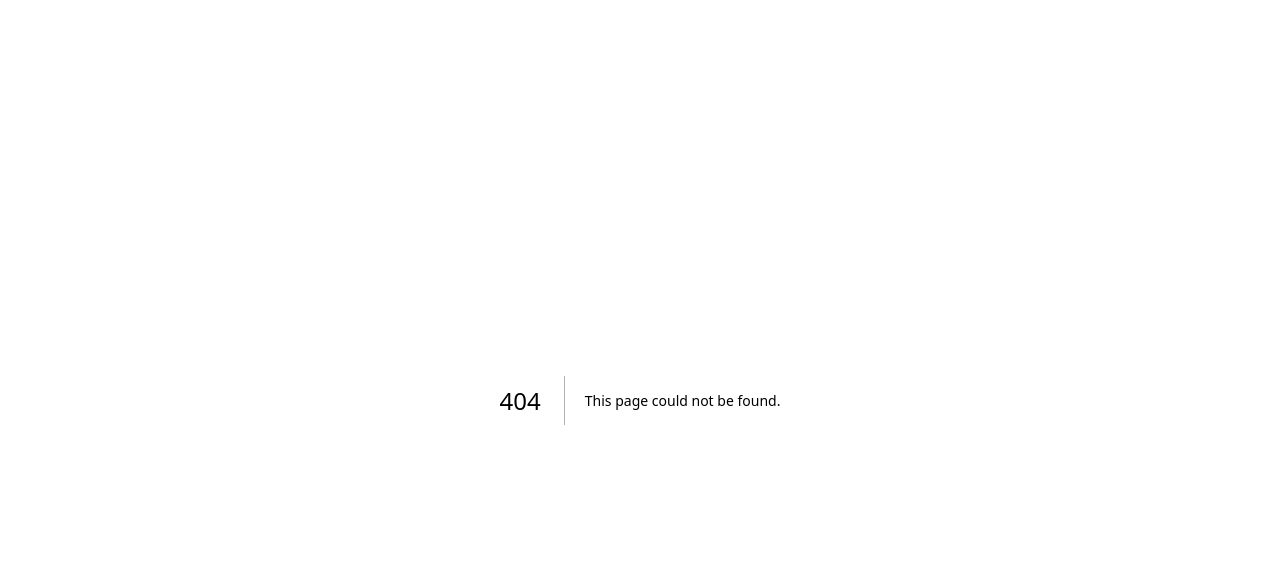
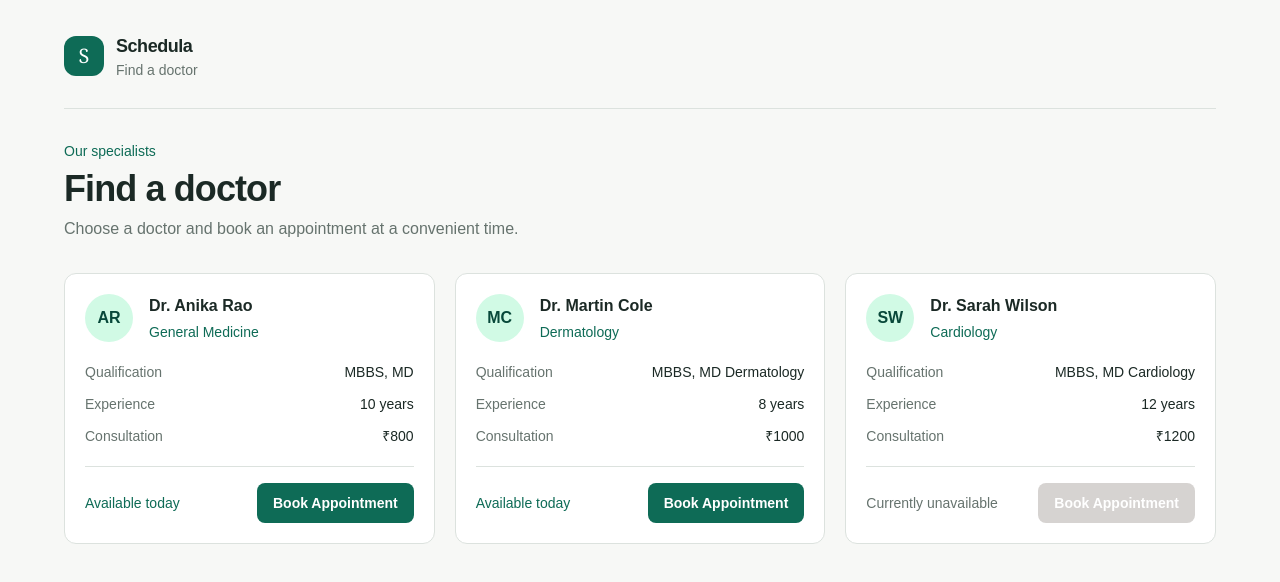
Before and after one commit to TaNaY963/schedula-frontend, a Next.js app: page /doctors in a window 1280 px wide. Before the commit this address had no page. Shown: the top 582 px of the page. Built offline with nearby package versions, Linux system fonts and the light colour scheme.

Commit message:
feat(doctors): add doctor listing

```diff
--- /dev/null
+++ b/src/app/api/doctors/route.ts
@@ -0,0 +1,5 @@
+import { doctors } from "@/lib/mock-data/doctors";
+
+export async function GET() {
+  return Response.json({ data: doctors });
+}
--- /dev/null
+++ b/src/app/doctors/page.tsx
@@ -0,0 +1,110 @@
+"use client";
+
+import { useEffect, useState } from "react";
+import DoctorCard from "@/features/doctors/components/DoctorCard";
+import { getDoctors } from "@/features/doctors/api/doctors";
+import type { Doctor } from "@/types/doctor";
+
+type Status = "loading" | "ready" | "error";
+
+export default function DoctorsPage() {
+  const [doctors, setDoctors] = useState<Doctor[]>([]);
+  const [status, setStatus] = useState<Status>("loading");
+
+  useEffect(() => {
+    getDoctors()
+      .then((data) => {
+        setDoctors(data);
+        setStatus("ready");
+      })
+      .catch(() => {
+        setStatus("error");
+      });
+  }, []);
+
+  return (
+    <main className="min-h-screen px-4 py-8 sm:px-8 lg:px-12">
+      <div className="mx-auto max-w-6xl">
+        <header className="border-b border-[var(--line)] pb-7">
+          <div className="flex items-center gap-3">
+            <div className="grid size-10 place-items-center rounded-xl bg-[var(--brand)] font-serif text-xl text-white">
+              S
+            </div>
+
+            <div>
+              <p className="text-lg font-semibold tracking-tight">Schedula</p>
+              <p className="text-sm text-[var(--muted)]">
+                Find a doctor
+              </p>
+            </div>
+          </div>
+        </header>
+
+        <section className="py-8" aria-labelledby="doctors-title">
+          <p className="text-sm font-medium text-[var(--brand)]">
+            Our specialists
+          </p>
+
+          <h1
+            id="doctors-title"
+            className="mt-2 text-3xl font-semibold tracking-tight sm:text-4xl"
+          >
+            Find a doctor
+          </h1>
+
+          <p className="mt-2 max-w-xl text-[var(--muted)]">
+            Choose a doctor and book an appointment at a convenient time.
+          </p>
+        </section>
+
+        {status === "loading" && (
+          <div
+            className="grid gap-5 md:grid-cols-2 lg:grid-cols-3"
+            aria-busy="true"
+            aria-label="Loading doctors"
+          >
+            {[1, 2, 3].map((item) => (
+              <div
+                key={item}
+                className="h-64 animate-pulse rounded-xl bg-stone-200"
+              />
+            ))}
+          </div>
+        )}
+
+        {status === "error" && (
+          <div className="rounded-xl border border-red-200 bg-red-50 p-6" role="alert">
+            <p className="font-medium text-red-800">
+              We couldn&apos;t load the doctors.
+            </p>
+
+            <button
+              type="button"
+              onClick={() => window.location.reload()}
+              className="mt-2 text-sm font-semibold text-red-700 underline"
+            >
+              Try again
+            </button>
+          </div>
+        )}
+
+        {status === "ready" && doctors.length === 0 && (
+          <div className="rounded-xl border border-[var(--line)] bg-white p-8 text-center">
+            <p className="font-medium">No doctors are currently available.</p>
+          </div>
+        )}
+
+        {status === "ready" && doctors.length > 0 && (
+          <section
+            className="grid gap-5 md:grid-cols-2 lg:grid-cols-3"
+            aria-label="Available doctors"
+          >
+            {doctors.map((doctor) => (
+              <DoctorCard key={doctor.id} doctor={doctor} />
+            ))}
+          </section>
+        )}
+      </div>
+    </main>
+  );
+}
--- /dev/null
+++ b/src/features/doctors/api/doctors.ts
@@ -0,0 +1,17 @@
+import type { Doctor } from "@/types/doctor";
+
+type DoctorsResponse = {
+  data: Doctor[];
+};
+
+export async function getDoctors(): Promise<Doctor[]> {
+  const response = await fetch("/api/doctors");
+
+  if (!response.ok) {
+    throw new Error("Unable to load doctors");
+  }
+
+  const body: DoctorsResponse = await response.json();
+
+  return body.data;
+}
--- /dev/null
+++ b/src/features/doctors/components/DoctorCard.tsx
@@ -0,0 +1,67 @@
+import type { Doctor } from "@/types/doctor";
+
+type DoctorCardProps = {
+  doctor: Doctor;
+};
+
+export default function DoctorCard({ doctor }: DoctorCardProps) {
+  return (
+    <article className="rounded-xl border border-[var(--line)] bg-white p-5">
+      <div className="flex items-start gap-4">
+        <div
+          className="grid size-12 shrink-0 place-items-center rounded-full bg-emerald-100 font-semibold text-[var(--brand-deep)]"
+          aria-hidden="true"
+        >
+          {doctor.name
+            .replace("Dr. ", "")
+            .split(" ")
+            .map((name) => name[0])
+            .join("")
+            .slice(0, 2)}
+        </div>
+
+        <div className="min-w-0">
+          <h2 className="font-semibold">{doctor.name}</h2>
+          <p className="mt-1 text-sm text-[var(--brand)]">
+            {doctor.specialty}
+          </p>
+        </div>
+      </div>
+
+      <dl className="mt-5 space-y-3 text-sm">
+        <div className="flex justify-between gap-4">
+          <dt className="text-[var(--muted)]">Qualification</dt>
+          <dd className="text-right font-medium">{doctor.qualification}</dd>
+        </div>
+
+        <div className="flex justify-between gap-4">
+          <dt className="text-[var(--muted)]">Experience</dt>
+          <dd className="font-medium">{doctor.experienceYears} years</dd>
+        </div>
+
+        <div className="flex justify-between gap-4">
+          <dt className="text-[var(--muted)]">Consultation</dt>
+          <dd className="font-medium">₹{doctor.consultationFee}</dd>
+        </div>
+      </dl>
+
+      <div className="mt-5 flex items-center justify-between gap-4 border-t border-[var(--line)] pt-4">
+        <span
+          className={`text-sm font-medium ${
+            doctor.available ? "text-[var(--brand)]" : "text-[var(--muted)]"
+          }`}
+        >
+          {doctor.available ? "Available today" : "Currently unavailable"}
+        </span>
+
+        <button
+          type="button"
+          disabled={!doctor.available}
+          className="rounded-lg bg-[var(--brand)] px-4 py-2.5 text-sm font-semibold text-white hover:bg-[var(--brand-deep)] disabled:cursor-not-allowed disabled:bg-stone-300"
+        >
+          Book Appointment
+        </button>
+      </div>
+    </article>
+  );
+}
--- /dev/null
+++ b/src/lib/mock-data/doctors.ts
@@ -0,0 +1,31 @@
+import type { Doctor } from "@/types/doctor";
+
+export const doctors: Doctor[] = [
+  {
+    id: "doc-001",
+    name: "Dr. Anika Rao",
+    specialty: "General Medicine",
+    qualification: "MBBS, MD",
+    experienceYears: 10,
+    consultationFee: 800,
+    available: true,
+  },
+  {
+    id: "doc-002",
+    name: "Dr. Martin Cole",
+    specialty: "Dermatology",
+    qualification: "MBBS, MD Dermatology",
+    experienceYears: 8,
+    consultationFee: 1000,
+    available: true,
+  },
+  {
+    id: "doc-003",
+    name: "Dr. Sarah Wilson",
+    specialty: "Cardiology",
+    qualification: "MBBS, MD Cardiology",
+    experienceYears: 12,
+    consultationFee: 1200,
+    available: false,
+  },
+];
--- /dev/null
+++ b/src/types/doctor.ts
@@ -0,0 +1,9 @@
+export type Doctor = {
+  id: string;
+  name: string;
+  specialty: string;
+  qualification: string;
+  experienceYears: number;
+  consultationFee: number;
+  available: boolean;
+};
```
